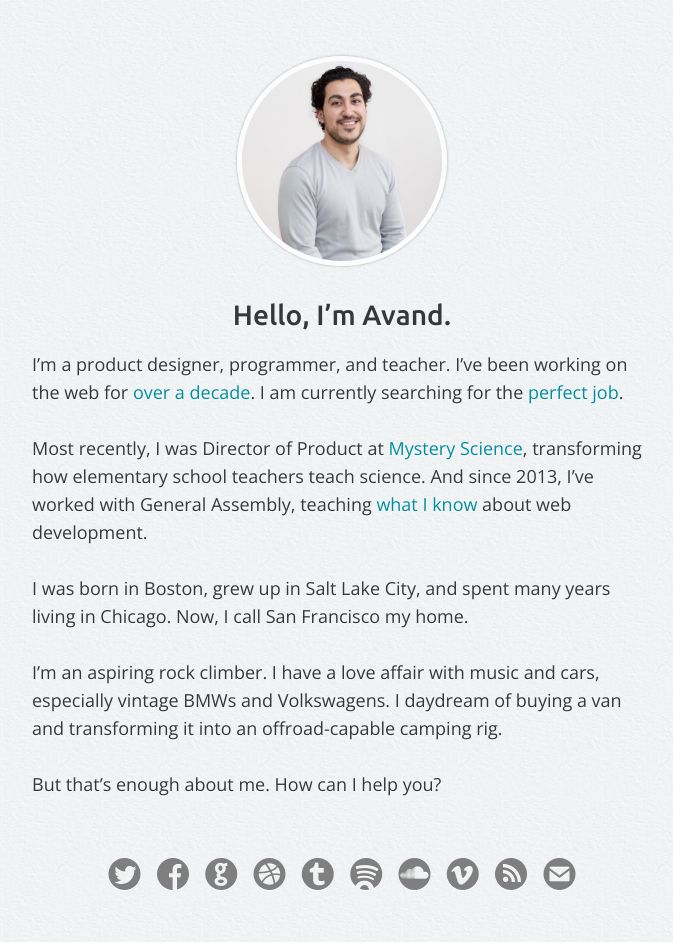
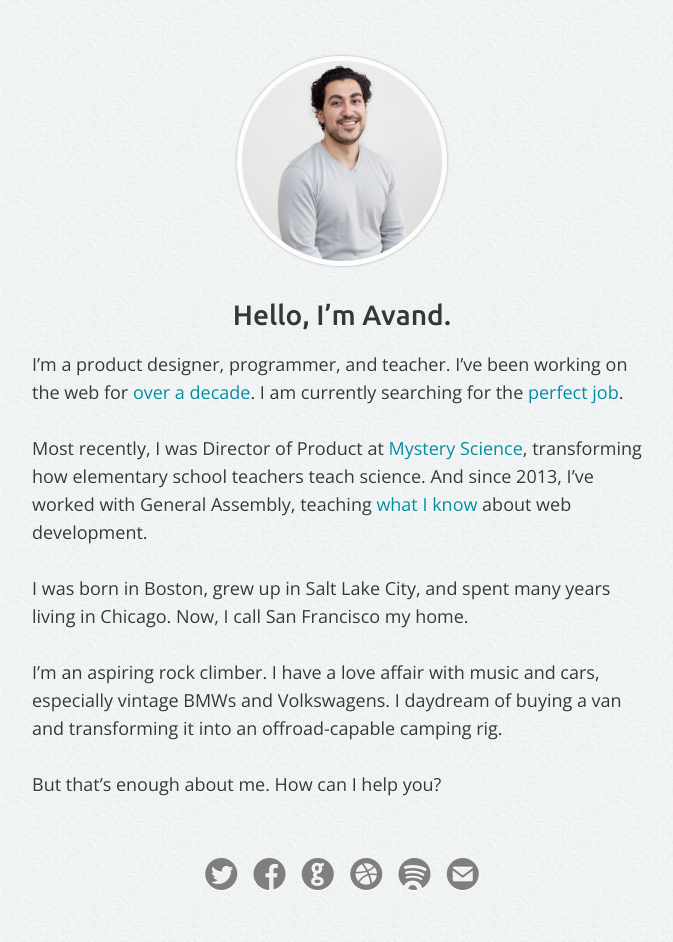
Before and after one commit to avand/avand.github.com, a Jekyll site: the page built from index.html, in a window 1280 px wide. Shown: the whole page, without its empty margins (298-971 px from the left). Built offline with Jekyll 4.4.1, drawn with Linux system fonts in a browser that asks for light colours.

Commit message:
Removing all but the most crucial of links

```diff
--- a/_includes/_links.html
+++ b/_includes/_links.html
@@ -3,10 +3,6 @@
   <a href="https://www.facebook.com/avand" class="facebook ss-icon ss-social-circle" title="Facebook">Facebook</a>
   <a href="https://github.com/avand" class="github ss-icon ss-social-circle" title="GitHub">GitHub</a>
   <a href="http://dribbble.com/avand" class="dribbble ss-icon ss-social-circle" title="Dribbble">Dribbble</a>
-  <a href="http://photos.avandamiri.com" class="tumblr ss-icon ss-social-circle" title="Tumblr">Tumblr</a>
   <a href="http://open.spotify.com/user/amiriav" class="spotify ss-icon ss-social-circle" title="Spotify">Spotify</a>
-  <a href="https://soundcloud.com/avand" class="soundcloud ss-icon ss-social-circle" title="SoundCloud">SoundCloud</a>
-  <a href="https://vimeo.com/avand" class="vimeo ss-icon ss-social-circle" title="Vimeo">Vimeo</a>
-  <a href="/blog.html" class="rss ss-icon ss-social-circle" title="Blog">RSS</a>
   <a href="mailto:avand@avandamiri.com" class="email ss-icon ss-social-circle" title="Email">Email</a>
 </div>
```
